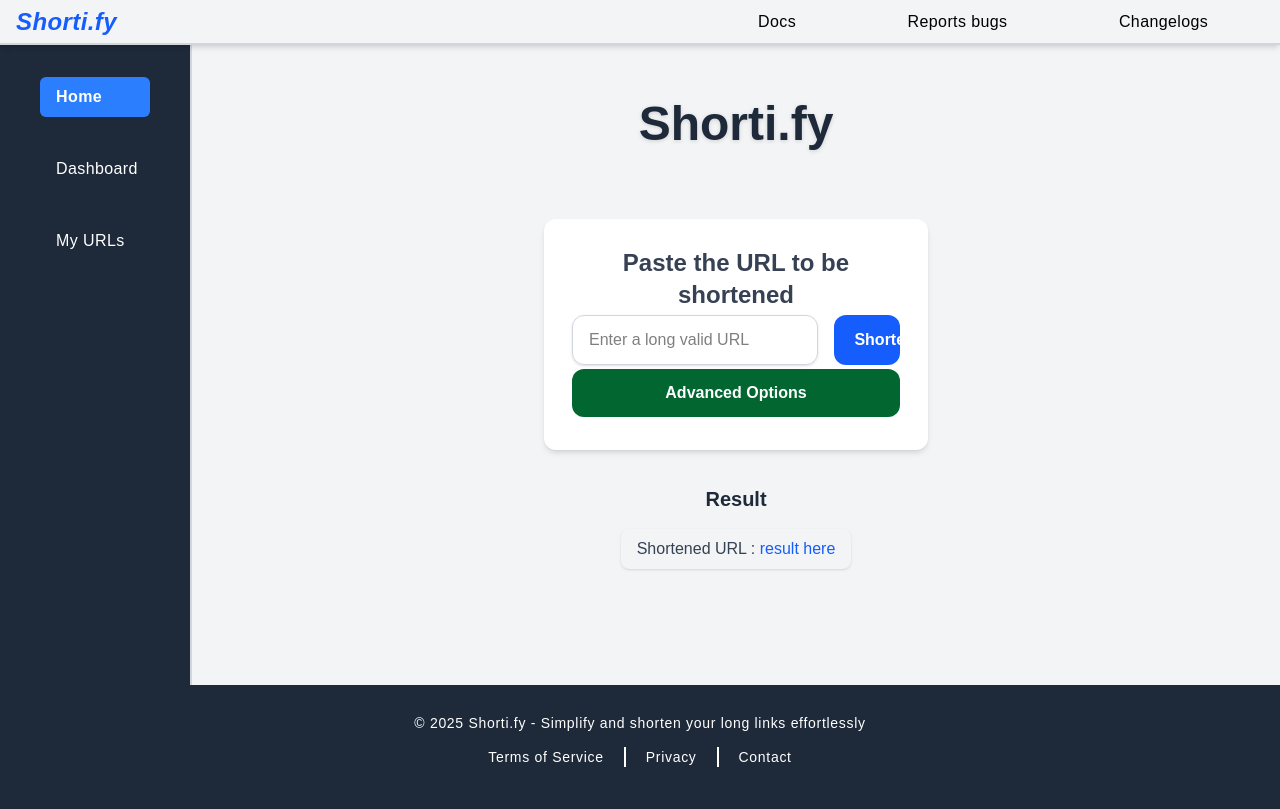
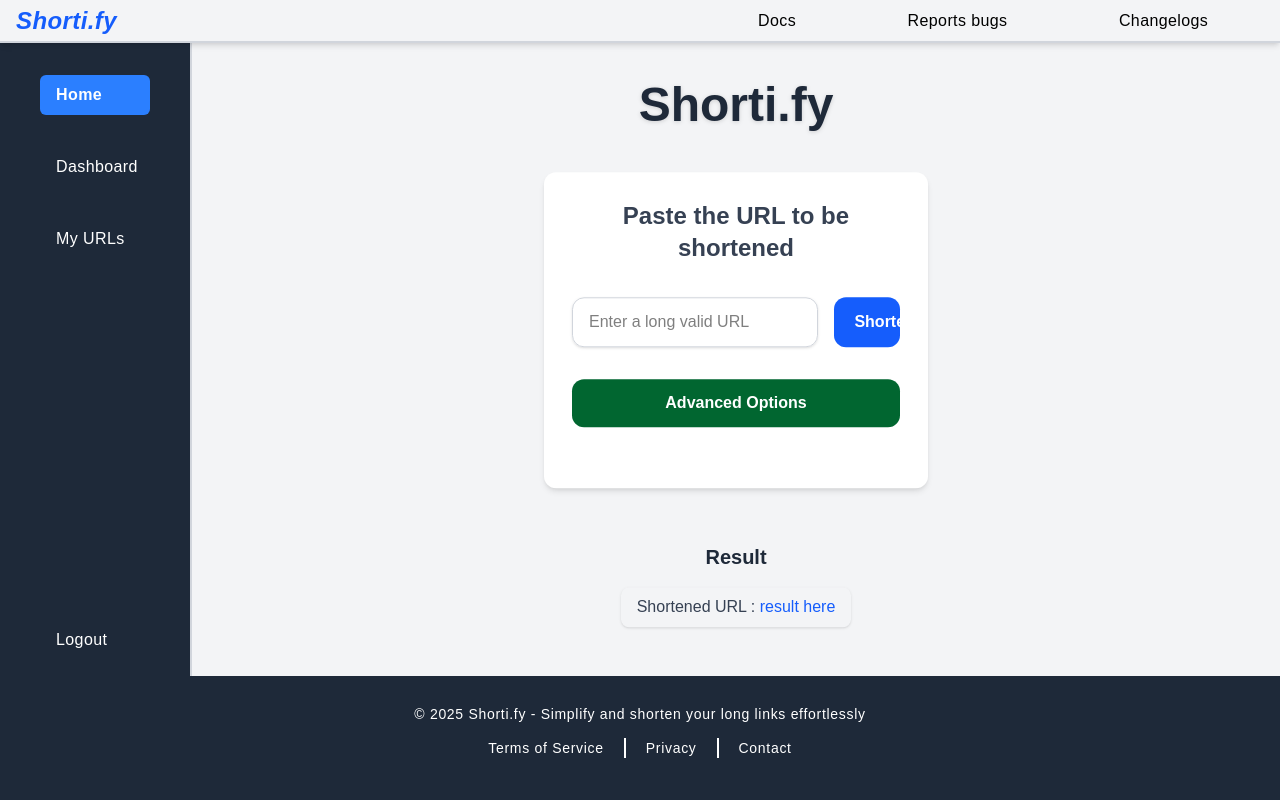
Before and after one commit to JonArbell/shorti.fy-frontend, an Angular app: page / in a window 1280 px wide. Built offline with nearby package versions, Linux system fonts and the light colour scheme; sample sign-in values are in the browser's storage.

Commit message:
add initial layout for view detail url

```diff
--- a/src/app/app.component.html
+++ b/src/app/app.component.html
@@ -1,13 +1,15 @@
-<section class="bg-gray-100 flex-col flex min-h-screen">
+<section class="bg-gray-100 flex-col flex h-screen">
 
-  <section class="border-b-2 shadow-md relative z-50 border-gray-300">
+  <section class="border-b-2 shadow-md relative z-30 border-gray-300 h-[5vh] min-h-[43px]">
     <app-header></app-header>
   </section>
 
   <section
   [ngClass]="{
     'w-full flex items-center justify-center' : !isLoggedIn()
-  }">
+  }"
+  class="xl:h-[80vh] xl:min-h-[470px] xxs:h-[95vh] xxs:min-h-[720px]"
+  >
     @if (isLoggedIn()) {
 
       <app-authenticated-base-page></app-authenticated-base-page>
--- a/src/app/components/authenticated/authenticated-base-page/authenticated-base-page.component.html
+++ b/src/app/components/authenticated/authenticated-base-page/authenticated-base-page.component.html
@@ -1,14 +1,13 @@
-<section class="w-full">
+<section class="w-full flex flex-col h-full"> <!-- Ensure full height here -->
 
-    <section class="grid grid-cols-[15%_85%] h-[80vh] w-full">
+    <section class="grid grid-cols-[15%_85%] flex-grow w-full h-full">
         <section class="border-r-2 h-full border-gray-300">
             <app-side-nav></app-side-nav>
         </section>
 
-        <main class=" bg-gray-100 overflow-y-auto h-full relative">
+        <main class="bg-gray-100 overflow-y-auto flex-grow relative h-full">
             <router-outlet></router-outlet>
         </main>
     </section>
 
-
 </section>
--- a/src/app/components/authenticated/home/home.component.html
+++ b/src/app/components/authenticated/home/home.component.html
@@ -1,9 +1,10 @@
-<section class="p-8 py-4 flex flex-col items-center absolute top-1/2 left-1/2 transform -translate-x-1/2 -translate-y-1/2">
-    <section class="flex flex-col w-[30vw] h-[75vh] items-center">
-        <section class="flex flex-col items-center h-[70%] justify-around w-full">
+<section class="p-8 py-4 flex flex-col items-center absolute top-1/2 left-1/2 transform -translate-x-1/2 -translate-y-1/2 h-full">
+
+    <section class="flex flex-col w-[30vw] flex-grow h-full items-center">
+        <section class="flex flex-col items-center h-[75%] justify-around w-full">
             <h1 class="text-5xl font-extrabold text-gray-800 drop-shadow-sm">Shorti.fy</h1>
 
-            <section class="flex flex-col w-full items-center justify-between h-[55%] bg-white p-7 rounded-xl shadow-md">
+            <section class="flex flex-col w-full items-center justify-between h-[70%] bg-white p-7 rounded-xl shadow-md">
                 <h2 class="text-2xl font-bold text-gray-700 text-center">Paste the URL to be shortened</h2>
 
                 <section class="flex flex-col items-center h-[80%] justify-evenly w-full">
@@ -23,7 +24,7 @@
         </section>
 
         <section
-        class="flex flex-col justify-center items-center gap-4 w-full"
+        class="flex flex-col justify-center items-center h-[25%] gap-4 w-full"
         >
             <h3
             class="text-xl font-semibold text-gray-800"
--- a/src/app/components/authenticated/my-urls/my-urls.component.html
+++ b/src/app/components/authenticated/my-urls/my-urls.component.html
@@ -1,4 +1,4 @@
-<section class="p-7 bg-gray-100 h-full flex flex-col gap-7">
+<section class="p-7 bg-gray-100 h-full flex flex-col gap-7 relative">
 
     <h1 class="font-extrabold text-4xl text-gray-800">My URLs</h1>
 
@@ -60,4 +60,26 @@
             </tbody>
         </table>
     </section>
+
+
+    <section
+    [ngClass]="{
+        'block': isUrlView(),
+        'hidden' : !isUrlView()
+    }"
+    class="fixed inset-0 h-full w-full z-40 bg-opacity-50 backdrop-blur-md"
+    >
+
+    </section>
+
+
+    <section
+    [ngClass]="{
+        'flex': isUrlView(),
+        'hidden' : !isUrlView()
+    }"
+    class="z-50 absolute top-1/2 left-1/2 -translate-x-1/2 -translate-y-1/2">
+        <app-url-view-details></app-url-view-details>
+    </section>
+
 </section>
--- a/src/app/components/authenticated/my-urls/my-urls.component.ts
+++ b/src/app/components/authenticated/my-urls/my-urls.component.ts
@@ -1,10 +1,13 @@
 import { Component, inject, signal } from '@angular/core';
 import { MyUrlsService } from './my-urls.service';
 import { MyUrls, MyUrlsResponse } from '../../../models/my-urls.dto';
+import { UrlViewDetailsComponent } from './url-view-details/url-view-details.component';
+import { CommonModule } from '@angular/common';
+import { catchError, tap } from 'rxjs';
 
 @Component({
   selector: 'app-my-urls',
-  imports: [],
+  imports: [UrlViewDetailsComponent, CommonModule],
   templateUrl: './my-urls.component.html'
 })
 export class MyUrlsComponent {
@@ -28,6 +31,10 @@ export class MyUrlsComponent {
 
   }
 
+  public isUrlView() : boolean{
+    return this.myUrlService.getIsUrlView();
+  };
+
   public getUrl(id : number) : void{
     this.myUrlService.getUrlById(id)
     .subscribe({
@@ -41,7 +48,6 @@ export class MyUrlsComponent {
       }
     });
   }
-
 
   public getMyUrls() : void{
     this.myUrlService.getMyUrls()
--- a/src/app/components/authenticated/my-urls/my-urls.service.ts
+++ b/src/app/components/authenticated/my-urls/my-urls.service.ts
@@ -1,6 +1,6 @@
 import { HttpClient } from '@angular/common/http';
-import { inject, Injectable } from '@angular/core';
-import { first, Observable, shareReplay } from 'rxjs';
+import { inject, Injectable, signal } from '@angular/core';
+import { catchError, first, Observable, shareReplay, tap } from 'rxjs';
 import { MyUrlsResponse, Url } from '../../../models/my-urls.dto';
 
 @Injectable({
@@ -24,7 +24,38 @@ export class MyUrlsService {
   }
 
   public getUrlById(id : number) : Observable<Url>{
-    return this.http.get<Url>(`${this.localHost}/api/authenticated/urls/${id}`);
+    return this.http.get<Url>(`${this.localHost}/api/authenticated/urls/${id}`)
+    .pipe(
+      tap((response) =>{
+        this.urlView.set(response);
+        this.isUrlView.set(true);
+      }),
+      catchError((error) =>{
+        this.urlView.set({} as Url);
+        this.isUrlView.set(false);
+        throw new Error(error);
+      })
+    );
+  }
+
+  private urlView = signal<Url>({} as Url);
+
+  public getUrlView() : Url{
+    return this.urlView()!;
+  }
+
+  public setUrlView(url : Url) : void{
+    this.urlView.set(url);
+  }
+
+  private isUrlView = signal(false);
+
+  public getIsUrlView() : boolean{
+    return this.isUrlView();
+  }
+
+  public setIsUrlView(setUrlIsView : boolean) : void{
+    this.isUrlView.set(setUrlIsView);
   }
 
 }
--- /dev/null
+++ b/src/app/components/authenticated/my-urls/url-view-details/url-view-details.component.html
@@ -0,0 +1,10 @@
+<section class="w-full flex items-center justify-center flex-col">
+
+    <p (click)="exit()">X</p>
+
+    <h2>{{getUrlView().shortUrl}}</h2>
+    <p>{{getUrlView().originalUrl}}</p>
+    <p>{{getUrlView().id}}</p>
+    <p>{{getUrlView().numberOfClicked}}</p>
+
+</section>
--- /dev/null
+++ b/src/app/components/authenticated/my-urls/url-view-details/url-view-details.component.ts
@@ -0,0 +1,32 @@
+import { Component, OnInit, signal } from '@angular/core';
+import { Url } from '../../../../models/my-urls.dto';
+import { MyUrlsService } from '../my-urls.service';
+
+@Component({
+  selector: 'app-url-view-details',
+  imports: [],
+  templateUrl: './url-view-details.component.html'
+})
+export class UrlViewDetailsComponent implements OnInit{
+
+  constructor(
+    private urlService : MyUrlsService
+  ){}
+
+  public getUrlView() : Url{
+    return this.urlService.getUrlView();
+  }
+
+  public exit() : void{
+    this.urlService.setUrlView({} as Url);
+    this.urlService.setIsUrlView(false);
+
+    console.log(this.urlService.getUrlView());
+
+  }
+
+  ngOnInit(): void {
+
+  }
+
+}
--- a/src/app/components/authenticated/side-nav/side-nav.component.html
+++ b/src/app/components/authenticated/side-nav/side-nav.component.html
@@ -2,7 +2,7 @@
     <nav class="h-full">
 
         <ul
-        class="tracking-wide h-full text-white pt-4"
+        class="tracking-wide h-full text-white pt-4 flex flex-col"
         >
 
             <li
@@ -34,6 +34,15 @@
                 routerLink="my-urls">My URLs</a>
             </li>
 
+
+            <li
+            class="py-4 mx-10 mt-auto">
+                <a
+                routerLinkActive="bg-blue-500 font-bold"
+                class="w-full block px-4 py-2 rounded-md hover:font-bold hover:bg-red-700"
+                href="/logout">Logout</a>
+            </li>
+
         </ul>
     </nav>
 </aside>
--- a/src/app/components/authentication/authentication-base-page/authentication-base-page.component.html
+++ b/src/app/components/authentication/authentication-base-page/authentication-base-page.component.html
@@ -1,4 +1,4 @@
-<section class="xl:h-[75vh] xl:min-h-[470px] xxs:h-[95vh] items-center xl:flex-row-reverse xxs:min-h-[720px] xxs:flex-col flex xxs:justify-evenly xl:justify-evenly tracking-wider w-full">
+<section class="h-full xxs:flex-col flex xxs:justify-evenly xl:justify-evenly tracking-wider w-full items-center xl:flex-row-reverse">
 
     <section class="xl:h-[70%] xxs:h-[60%] flex items-center justify-center">
         <router-outlet></router-outlet>
--- a/src/app/components/header/header.component.html
+++ b/src/app/components/header/header.component.html
@@ -1,4 +1,4 @@
-<section class="h-[5vh] min-h-[43px] tracking-wide">
+<section class="tracking-wide h-full">
 
     <nav class="flex items-center justify-between px-4 h-full">
         <h1 class="italic font-extrabold xxs:text-xl xl:text-2xl 3xl:text-3xl text-blue-600">Shorti.fy</h1>
--- a/src/styles.css
+++ b/src/styles.css
@@ -1,5 +1,8 @@
 /* You can add global styles to this file, and also import other style files */
 @import "tailwindcss";
+* {
+    box-sizing: border-box;
+}
 
 @theme {
     --default-font-family: 'Montserrat', sans-serif;
```
Also changed, not shown: 1 other file (tests, documents, lock files or other folders).
